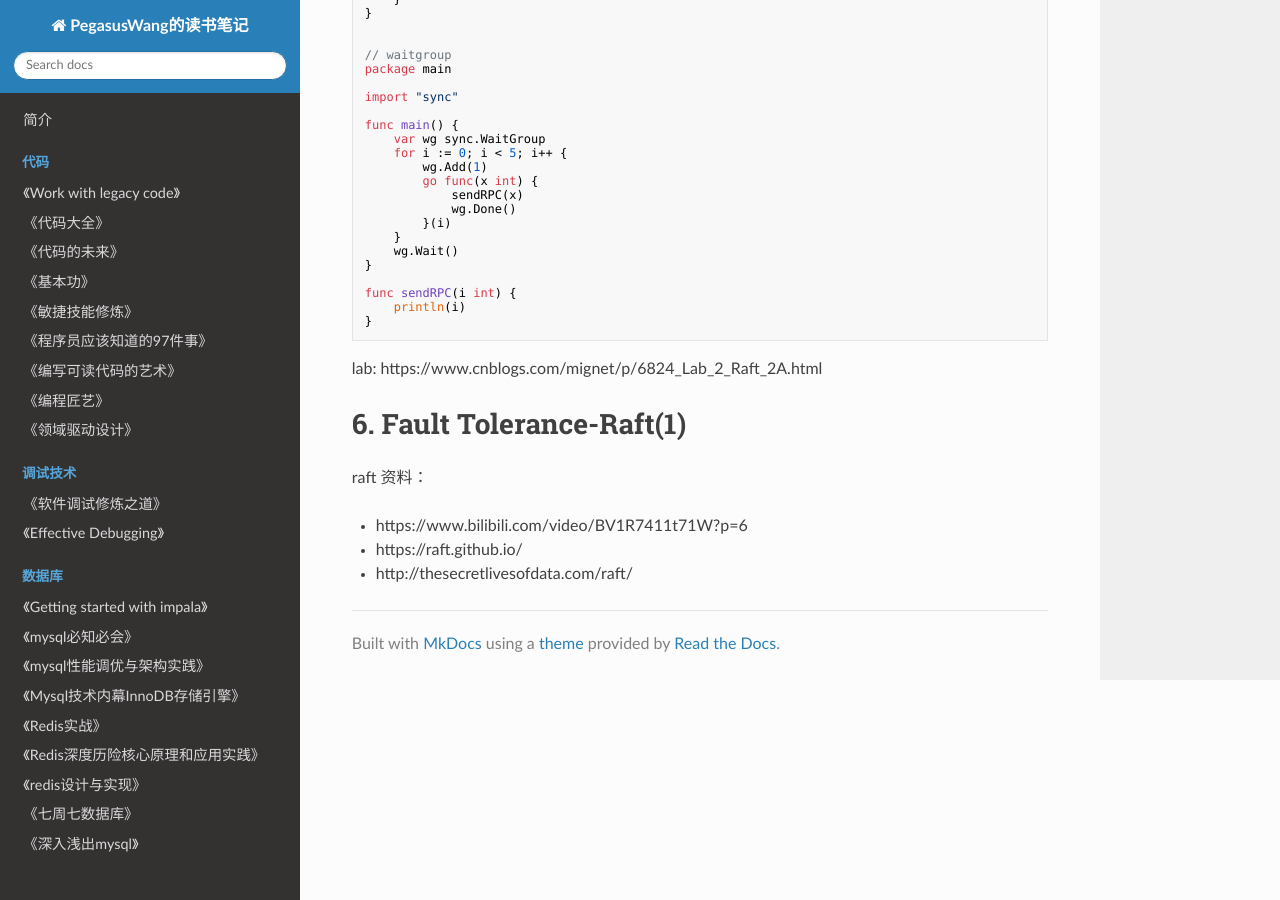
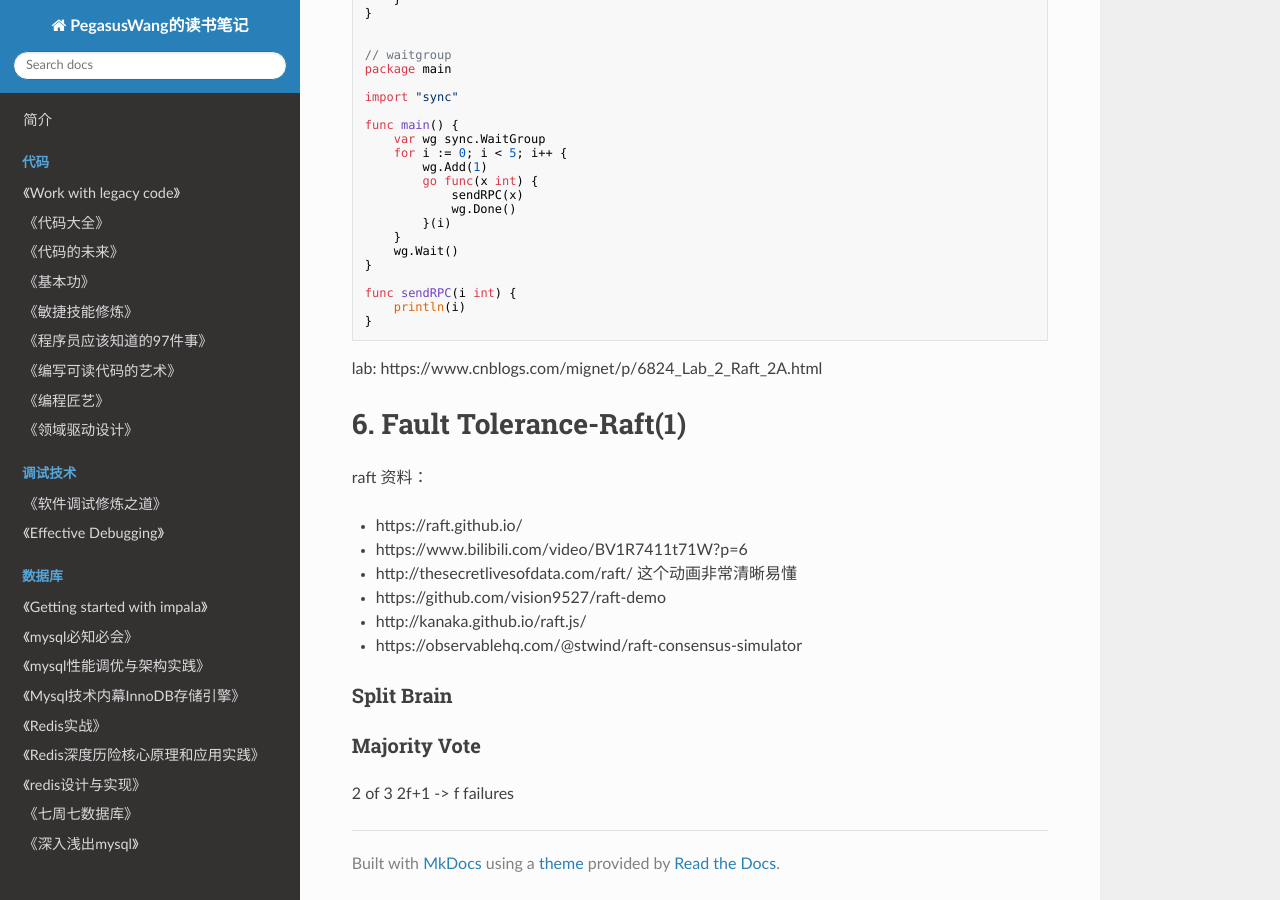
Before and after one commit to PegasusWang/booknotes, an MkDocs documentation site: the page built from docs/lecture/MIT6.824分布式系统工程/readme.md, in a window 1280 px wide and 900 px high, scrolled down 13277 px. Built offline with MkDocs 1.6.1, drawn with Linux system fonts in a browser that asks for light colours; nearby versions of some CDN libraries; old or Windows-style settings are respelled for this version of MkDocs.

Commit message:
split brain and majority vote

```diff
--- a/docs/lecture/MIT6.824分布式系统工程/readme.md
+++ b/docs/lecture/MIT6.824分布式系统工程/readme.md
@@ -499,6 +499,16 @@ lab: https://www.cnblogs.com/mignet/p/6824_Lab_2_Raft_2A.html
 
 raft 资料：
 
+- https://raft.github.io/
 - https://www.bilibili.com/video/BV1R7411t71W?p=6
-- https://raft.github.io/
-- http://thesecretlivesofdata.com/raft/
+- http://thesecretlivesofdata.com/raft/ 这个动画非常清晰易懂
+- https://github.com/vision9527/raft-demo
+- http://kanaka.github.io/raft.js/
+- https://observablehq.com/@stwind/raft-consensus-simulator
+
+### Split Brain
+
+### Majority Vote
+
+2 of 3
+2f+1 -> f failures
```
